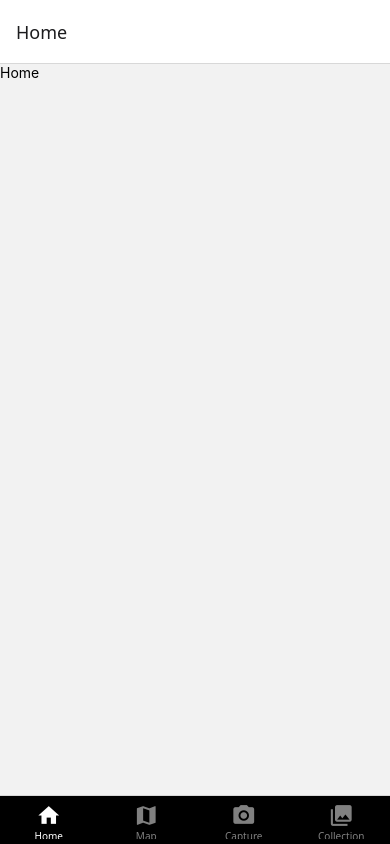
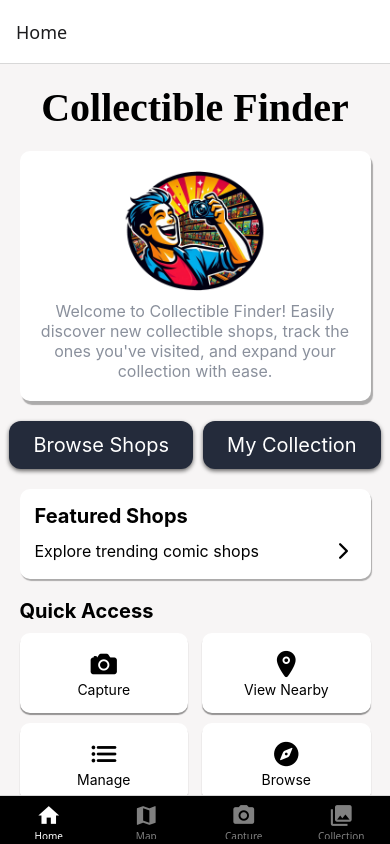
Before and after one commit to brendanddev/Collectible-Finder, a React Native app: screen /Home in a window 390 px wide. Built offline with nearby package versions, Linux system fonts and the light colour scheme.

Commit message:
Setup home screen and styles

```diff
--- a/screens/Home.tsx
+++ b/screens/Home.tsx
@@ -4,16 +4,100 @@
  * @author Brendan Dileo, May 2025
  */
 
-import { SafeAreaView, Text } from "react-native";
+import { SafeAreaView, View, Text, Image, TouchableOpacity, ScrollView } from "react-native";
+import { Ionicons } from '@expo/vector-icons';
+import homeStyles from '../styles/homeStyles';
 
 
-const Home = () => {
 
+const Home = ({ navigation }) => {
     return (
-        <SafeAreaView>
-            <Text>Home</Text>
-        </SafeAreaView>
-    );
-}
+    <SafeAreaView style={homeStyles.container}>
+      <ScrollView contentContainerStyle={homeStyles.scrollContainer}>
+        <View style={homeStyles.header}>
+          <Text style={[homeStyles.heading, { fontFamily: 'Comic Font' }]}>
+            Collectible Finder
+          </Text>
+        </View>
+
+        <View style={homeStyles.logoSection}>
+          <Image
+            source={require('../assets/images/logo.png')}
+            style={homeStyles.logo}
+          />
+          <Text style={[homeStyles.appDescription, { fontFamily: 'Comic Font 2' }]}>
+            Welcome to Collectible Finder! Easily discover new collectible
+            shops, track the ones you've visited, and expand your collection
+            with ease.
+          </Text>
+        </View>
+
+        <View style={homeStyles.buttonContainer}>
+          <TouchableOpacity
+            onPress={() => navigation.navigate('Collection')}
+            style={homeStyles.mainButton}>
+            <Text style={[homeStyles.buttonText, { fontFamily: 'Comic Font 3', fontSize: 20 }]}>
+              Browse Shops
+            </Text>
+          </TouchableOpacity>
+
+          <TouchableOpacity
+            onPress={() => navigation.navigate('Collection')}
+            style={homeStyles.mainButton}>
+            <Text style={[homeStyles.buttonText, { fontFamily: 'Comic Font 3', fontSize: 20 }]}>
+              My Collection
+            </Text>
+          </TouchableOpacity>
+        </View>
+
+        <View style={homeStyles.featuredShops}>
+          <Text style={[homeStyles.sectionTitle, { fontFamily: 'Comic Font 2' }]}>
+            Featured Shops
+          </Text>
+          <TouchableOpacity style={homeStyles.featuredCard}>
+            <Text style={homeStyles.featuredText}>Explore trending comic shops</Text>
+            <Ionicons name="chevron-forward" size={24} color="black" />
+          </TouchableOpacity>
+        </View>
+
+        <View style={homeStyles.quickAccess}>
+          <Text style={[homeStyles.sectionTitle, { fontFamily: 'Comic Font 2' }]}>
+            Quick Access
+          </Text>
+
+          <View style={homeStyles.quickGrid}>
+            <TouchableOpacity
+              onPress={() => navigation.navigate('Capture')}
+              style={homeStyles.quickItem}>
+              <Ionicons name="camera" size={30} color="black" />
+              <Text>Capture</Text>
+            </TouchableOpacity>
+
+            <TouchableOpacity
+              onPress={() => navigation.navigate('Map')}
+              style={homeStyles.quickItem}>
+              <Ionicons name="location" size={30} color="black" />
+              <Text>View Nearby</Text>
+            </TouchableOpacity>
+
+            <TouchableOpacity
+              onPress={() => navigation.navigate('Collection')}
+              style={homeStyles.quickItem}>
+              <Ionicons name="list" size={30} color="black" />
+              <Text>Manage</Text>
+            </TouchableOpacity>
+
+            <TouchableOpacity
+              onPress={() => navigation.navigate('Collection')}
+              style={homeStyles.quickItem}>
+              <Ionicons name="compass" size={30} color="black" />
+              <Text>Browse</Text>
+            </TouchableOpacity>
+          </View>
+        </View>
+      </ScrollView>
+    </SafeAreaView>
+  );
+};
 
 export default Home;
--- a/styles/homeStyles.ts
+++ b/styles/homeStyles.ts
@@ -8,7 +8,114 @@
 import { StyleSheet } from 'react-native';
 
 const homeStyles = StyleSheet.create({
-
+  container: {
+    flex: 1,
+    backgroundColor: '#f7f5f5',
+  },
+  scrollContainer: {
+    alignItems: 'center',
+    paddingVertical: 20,
+  },
+  header: {
+    marginBottom: 20,
+  },
+  heading: {
+    fontSize: 40,
+    fontWeight: 'bold',
+    textAlign: 'center',
+  },
+  logoSection: {
+    width: '90%',
+    alignItems: 'center',
+    paddingVertical: 20,
+    backgroundColor: '#FFF',
+    borderRadius: 10,
+    elevation: 3,
+    marginBottom: 20,
+    shadowColor: 'black',
+    shadowOffset: { width: 2, height: 4 },
+    shadowOpacity: 0.3,
+    shadowRadius: 1,
+  },
+  logo: {
+    width: 280,
+    height: 120,
+    resizeMode: 'contain',
+    marginBottom: 10,
+  },
+  appDescription: {
+    fontSize: 16,
+    color: '#8a909c',
+    textAlign: 'center',
+    paddingHorizontal: 15,
+  },
+  buttonContainer: {
+    flexDirection: 'row',
+    justifyContent: 'center',
+    gap: 10,
+    marginBottom: 20,
+  },
+  mainButton: {
+    paddingVertical: 12,
+    paddingHorizontal: 24,
+    backgroundColor: '#242b3b',
+    borderRadius: 12,
+    shadowColor: '#050505',
+    shadowOffset: { width: 0, height: 2 },
+    shadowOpacity: 0.6,
+    shadowRadius: 4,
+    elevation: 3,
+  },
+  buttonText: {
+    color: 'white',
+    fontSize: 16,
+  },
+  featuredShops: {
+    width: '90%',
+    backgroundColor: '#FFF',
+    padding: 15,
+    borderRadius: 10,
+    elevation: 3,
+    marginBottom: 20,
+    shadowColor: 'black',
+    shadowOffset: { width: 1, height: 2 },
+    shadowOpacity: 0.3,
+    shadowRadius: 1,
+  },
+  featuredCard: {
+    flexDirection: 'row',
+    justifyContent: 'space-between',
+    alignItems: 'center',
+  },
+  sectionTitle: {
+    fontSize: 20,
+    fontWeight: 'bold',
+    marginBottom: 10,
+  },
+  featuredText: {
+    fontSize: 16,
+  },
+  quickAccess: {
+    width: '90%',
+  },
+  quickGrid: {
+    flexDirection: 'row',
+    flexWrap: 'wrap',
+    justifyContent: 'space-between',
+  },
+  quickItem: {
+    width: '48%',
+    backgroundColor: '#FFF',
+    padding: 15,
+    alignItems: 'center',
+    borderRadius: 10,
+    marginBottom: 10,
+    elevation: 3,
+    shadowColor: 'black',
+    shadowOffset: { width: 0, height: 2 },
+    shadowOpacity: 0.4,
+    shadowRadius: 1,
+  },
 });
 
 export default homeStyles;
```
